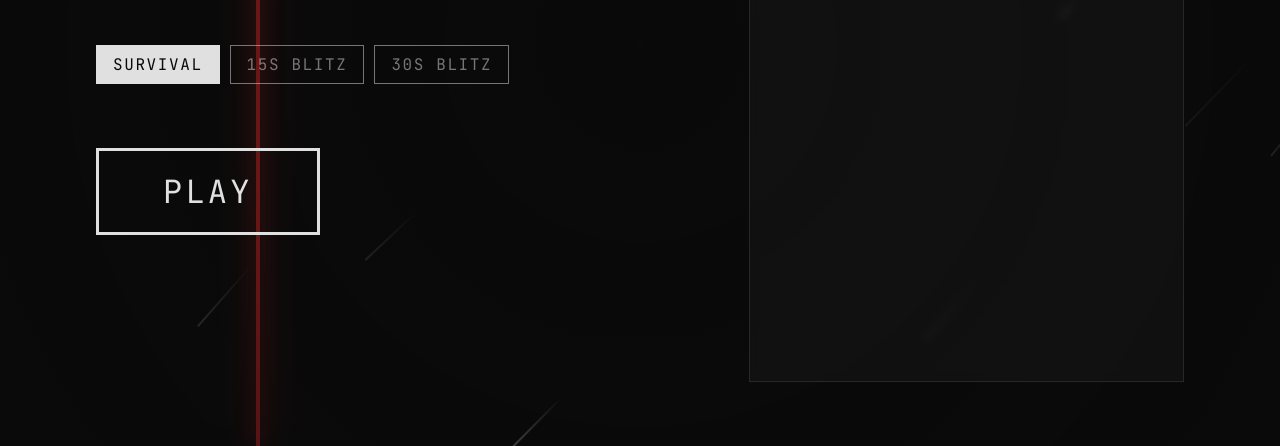
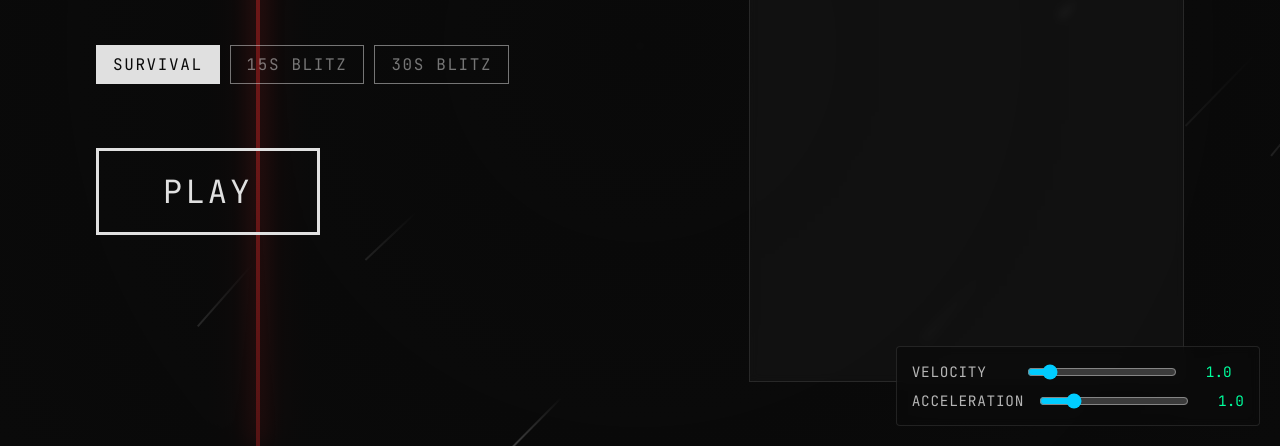
Before and after one commit to Tanish-Desai/VibeType, a website built with Vite: page index.html in a window 1280 px wide. Shown: the part 354-800 px from the top of the page. Built offline with nearby package versions, Linux system fonts and the light colour scheme.

Commit message:
feat: add velocity and accel sliders to control survival

```diff
--- a/index.html
+++ b/index.html
@@ -49,6 +49,19 @@
                 <ul id="leaderboard-list">
                   <!-- Scores will be injected here -->
                 </ul>
+              </div>
+            </div>
+
+            <div id="settings-panel">
+              <div class="setting-item">
+                <label for="velocity-slider">Velocity</label>
+                <input type="range" id="velocity-slider" min="0.5" max="5.0" step="0.1" value="1.0">
+                <span id="velocity-val">1.0</span>
+              </div>
+              <div class="setting-item">
+                <label for="accel-slider">Acceleration</label>
+                <input type="range" id="accel-slider" min="0.5" max="3.0" step="0.1" value="1.0">
+                <span id="accel-val">1.0</span>
               </div>
             </div>
           </div>
--- a/main.js
+++ b/main.js
@@ -27,7 +27,15 @@ function getDifficulty(currentScore) {
         if (currentScore >= t.score) tier = t;
         else break;
     }
-    return tier;
+
+    // Apply calibration settings
+    // velocityMult scales the speed of words
+    // accelMult scales the spawn rate (higher acceleration = faster spawns)
+    return {
+        ...tier,
+        speed: tier.speed * velocityMult,
+        spawnRate: tier.spawnRate / accelMult
+    };
 }
 
 // State
@@ -85,6 +93,37 @@ const resetLeaderboardBtn = document.getElementById('reset-leaderboard-btn');
 const gameOverLeaderboard = document.getElementById('game-over-leaderboard');
 const gameOverLeaderboardList = document.getElementById('game-over-leaderboard-list');
 const saveScoreContainer = document.getElementById('save-score-container');
+
+// Settings Elements
+const velocitySlider = document.getElementById('velocity-slider');
+const accelSlider = document.getElementById('accel-slider');
+const velocityVal = document.getElementById('velocity-val');
+const accelVal = document.getElementById('accel-val');
+
+// Settings State
+let velocityMult = 1.0;
+let accelMult = 1.0;
+
+// Initialize from DOM state
+if (velocitySlider) {
+    velocityMult = parseFloat(velocitySlider.value);
+    document.getElementById('velocity-val').textContent = velocityMult.toFixed(1);
+}
+if (accelSlider) {
+    accelMult = parseFloat(accelSlider.value);
+    document.getElementById('accel-val').textContent = accelMult.toFixed(1);
+}
+
+// Settings Listeners
+velocitySlider.addEventListener('input', (e) => {
+    velocityMult = parseFloat(e.target.value);
+    velocityVal.textContent = velocityMult.toFixed(1);
+});
+
+accelSlider.addEventListener('input', (e) => {
+    accelMult = parseFloat(e.target.value);
+    accelVal.textContent = accelMult.toFixed(1);
+});
 
 const QUOTES = [
     "Type fast, live young.",
--- a/style.css
+++ b/style.css
@@ -298,6 +298,50 @@ button:hover {
 #game-over-leaderboard-list::-webkit-scrollbar {
   width: 6px;
 }
+
+/* Settings Panel */
+#settings-panel {
+  position: absolute;
+  bottom: 20px;
+  right: 20px;
+  background: rgba(10, 10, 10, 0.7);
+  backdrop-filter: blur(5px);
+  padding: 15px;
+  border: 1px solid rgba(255, 255, 255, 0.1);
+  display: flex;
+  flex-direction: column;
+  gap: 10px;
+  border-radius: 4px;
+}
+
+#settings-panel label {
+  min-width: 100px;
+  text-transform: uppercase;
+  letter-spacing: 0.05em;
+  opacity: 0.8;
+}
+
+#settings-panel input[type="range"] {
+  width: 150px;
+  accent-color: var(--accent-blue);
+  cursor: pointer;
+}
+
+#settings-panel span {
+  min-width: 40px;
+  text-align: right;
+  color: var(--accent-green);
+}
+
+.setting-item {
+  display: flex;
+  align-items: center;
+  gap: 15px;
+  color: var(--text-color);
+  font-family: var(--font-code);
+  font-size: 0.9rem;
+}
+
 #leaderboard-list::-webkit-scrollbar-track,
 #game-over-leaderboard-list::-webkit-scrollbar-track {
   background: rgba(255, 255, 255, 0.05);
```
